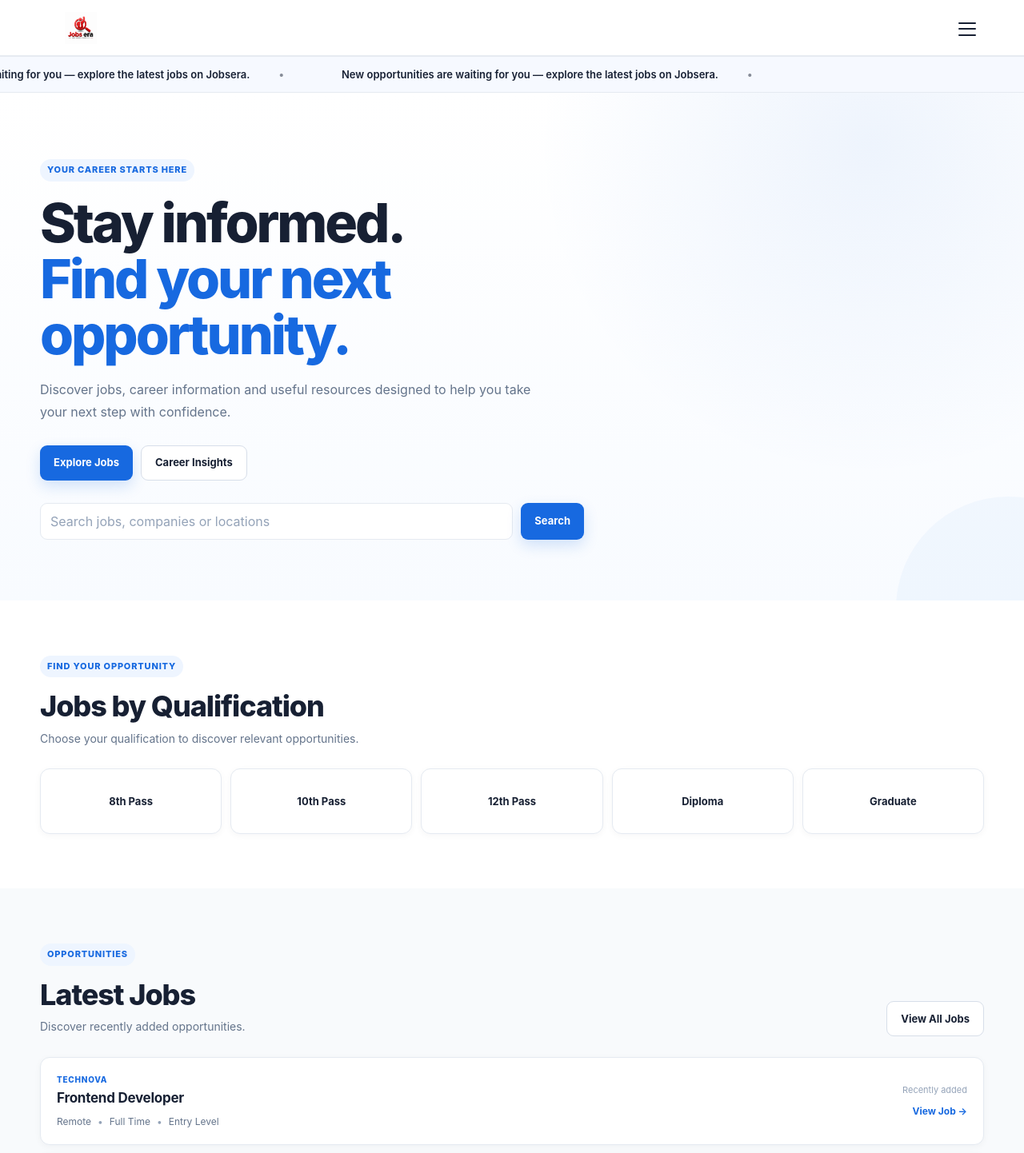
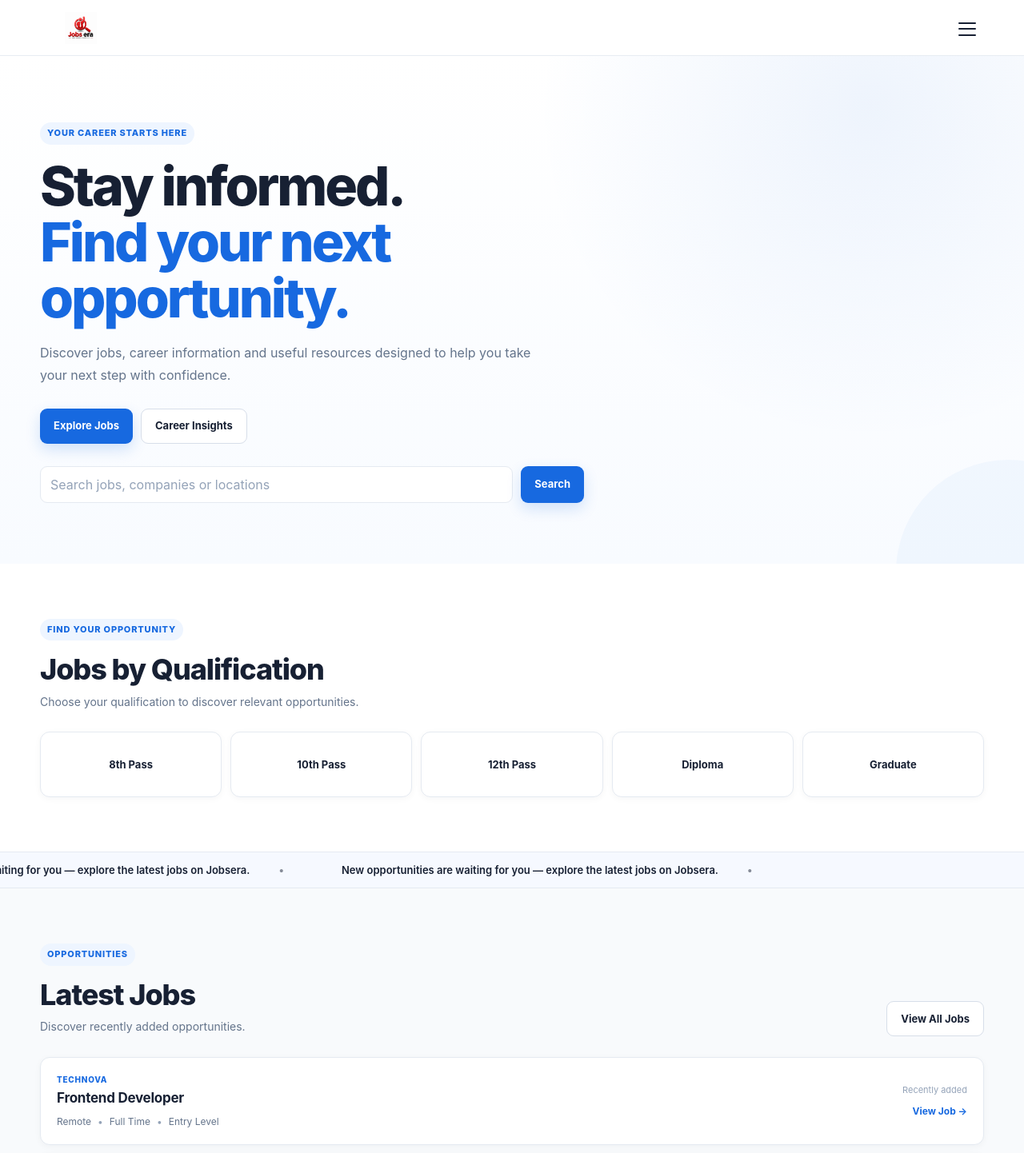
Before and after one commit to ConnectJobsera/Jobsera-Website, a Next.js app: page / in a window 1280 px wide. Shown: the top 1442 px of the page at 80% size. Built offline with nearby package versions, Linux system fonts and the light colour scheme.

Commit message:
Update page.tsx

```diff
--- a/app/page.tsx
+++ b/app/page.tsx
@@ -1,9 +1,7 @@
 "use client";
-
 import Link from "next/link";
 import { FormEvent, useState } from "react";
 import HomeHighlight from "../components/HomeHighlight";
-
 const qualifications = [
   {
     label: "8th Pass",
@@ -26,7 +24,6 @@ const qualifications = [
     href: "/jobs?qualification=graduate",
   },
 ];
-
 const jobs = [
   {
     id: "technova-frontend-developer",
@@ -56,7 +53,6 @@ const jobs = [
     date: "Recently added",
   },
 ];
-
 const articles = [
   {
     slug: "how-to-build-a-resume-that-gets-noticed",
@@ -80,56 +76,42 @@ const articles = [
       "A simple approach to finding opportunities that match your skills, experience and career goals.",
   },
 ];
-
 export default function Home() {
   const [search, setSearch] = useState("");
   const [notificationMessage, setNotificationMessage] =
     useState("");
-
   function handleSearch(event: FormEvent<HTMLFormElement>) {
     event.preventDefault();
-
     const query = search.trim();
-
     if (query) {
       window.location.href = `/jobs?search=${encodeURIComponent(query)}`;
     } else {
       window.location.href = "/jobs";
     }
   }
-
   function handleNotifications() {
     setNotificationMessage(
       "Notifications will be available soon."
     );
   }
-
   return (
-  <>
-    <HomeHighlight
-      text="New opportunities are waiting for you — explore the latest jobs on Jobsera."
-      href="/jobs"
-    />
-
-    {/* HERO */}
+    <>
+      {/* HERO */}
       <section className="hero">
         <div className="container">
           <div className="hero-content">
             <p className="hero-eyebrow">
               YOUR CAREER STARTS HERE
             </p>
-
             <h1 className="hero-title">
               Stay informed.
               <br />
               <span>Find your next opportunity.</span>
             </h1>
-
             <p className="hero-description">
               Discover jobs, career information and useful resources
               designed to help you take your next step with confidence.
             </p>
-
             <div className="hero-actions">
               <Link
                 href="/jobs"
@@ -137,7 +119,6 @@ export default function Home() {
               >
                 Explore Jobs
               </Link>
-
               <Link
                 href="/blogs"
                 className="button button-secondary"
@@ -145,7 +126,6 @@ export default function Home() {
                 Career Insights
               </Link>
             </div>
-
             <form
               onSubmit={handleSearch}
               style={{
@@ -169,7 +149,6 @@ export default function Home() {
                   height: "46px",
                 }}
               />
-
               <button
                 type="submit"
                 className="button button-primary"
@@ -180,7 +159,6 @@ export default function Home() {
           </div>
         </div>
       </section>
-
       {/* QUALIFICATIONS */}
       <section className="section">
         <div className="container">
@@ -189,18 +167,15 @@ export default function Home() {
               <p className="eyebrow">
                 FIND YOUR OPPORTUNITY
               </p>
-
               <h2 className="section-title">
                 Jobs by Qualification
               </h2>
-
               <p className="section-description">
                 Choose your qualification to discover relevant
                 opportunities.
               </p>
             </div>
           </div>
-
           <div className="qualification-grid">
             {qualifications.map((qualification) => (
               <Link
@@ -214,7 +189,11 @@ export default function Home() {
           </div>
         </div>
       </section>
-
+      {/* HIGHLIGHT */}
+      <HomeHighlight
+        text="New opportunities are waiting for you — explore the latest jobs on Jobsera."
+        href="/jobs"
+      />
       {/* LATEST JOBS */}
       <section className="section section-muted">
         <div className="container">
@@ -223,16 +202,13 @@ export default function Home() {
               <p className="eyebrow">
                 OPPORTUNITIES
               </p>
-
               <h2 className="section-title">
                 Latest Jobs
               </h2>
-
               <p className="section-description">
                 Discover recently added opportunities.
               </p>
             </div>
-
             <Link
               href="/jobs"
               className="button button-secondary"
@@ -240,7 +216,6 @@ export default function Home() {
               View All Jobs
             </Link>
           </div>
-
           <div className="job-list">
             {jobs.map((job) => (
               <article
@@ -251,23 +226,19 @@ export default function Home() {
                   <span className="job-company">
                     {job.company}
                   </span>
-
                   <h3 className="job-title">
                     {job.title}
                   </h3>
-
                   <div className="job-details">
                     <span>{job.location}</span>
                     <span>{job.type}</span>
                     <span>{job.experience}</span>
                   </div>
                 </div>
-
                 <div className="job-side">
                   <span className="job-date">
                     {job.date}
                   </span>
-
                   <Link
                     href={`/jobs/${job.id}`}
                     className="job-link"
@@ -280,7 +251,6 @@ export default function Home() {
           </div>
         </div>
       </section>
-
       {/* ARTICLES */}
       <section className="section">
         <div className="container">
@@ -289,17 +259,14 @@ export default function Home() {
               <p className="eyebrow">
                 CAREER INSIGHTS
               </p>
-
               <h2 className="section-title">
                 Learn. Prepare. Grow.
               </h2>
-
               <p className="section-description">
                 Useful information to help you make better
                 career decisions.
               </p>
             </div>
-
             <Link
               href="/blogs"
               className="button button-secondary"
@@ -307,7 +274,6 @@ export default function Home() {
               View All
             </Link>
           </div>
-
           <div className="card-grid">
             {articles.map((article) => (
               <article
@@ -318,15 +284,12 @@ export default function Home() {
                   <p className="eyebrow">
                     {article.category}
                   </p>
-
                   <h3 className="card-title">
                     {article.title}
                   </h3>
-
                   <p className="card-description">
                     {article.description}
                   </p>
-
                   <Link
                     href={`/blogs/${article.slug}`}
                     className="article-link"
@@ -339,7 +302,6 @@ export default function Home() {
           </div>
         </div>
       </section>
-
       {/* NOTIFICATIONS */}
       <section className="notification-section">
         <div className="container">
@@ -348,16 +310,13 @@ export default function Home() {
               <p className="eyebrow">
                 STAY UPDATED
               </p>
-
               <h2>
                 Don't miss what's next.
               </h2>
-
               <p>
                 Enable Jobsera notifications and get updates
                 about new opportunities and important content.
               </p>
-
               {notificationMessage && (
                 <p
                   style={{
@@ -371,7 +330,6 @@ export default function Home() {
                 </p>
               )}
             </div>
-
             <button
               type="button"
               className="button button-primary"
```
